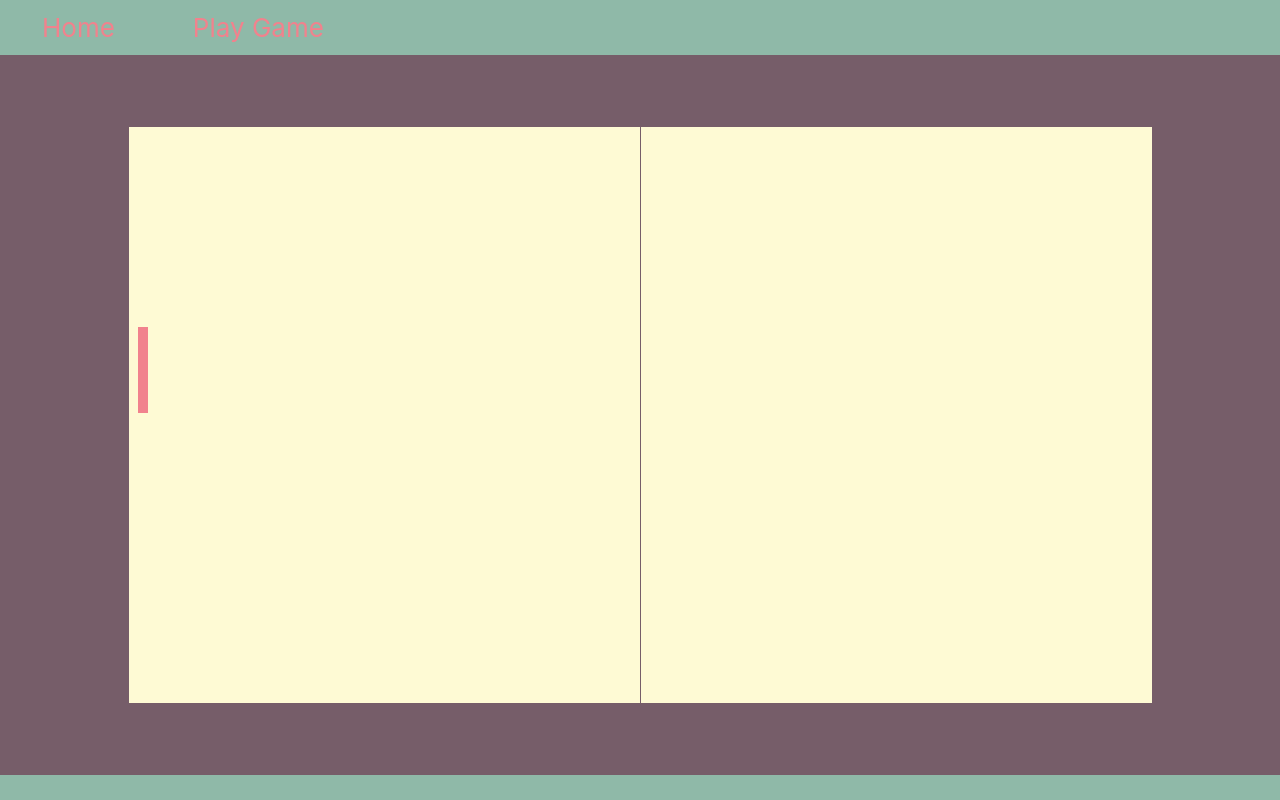
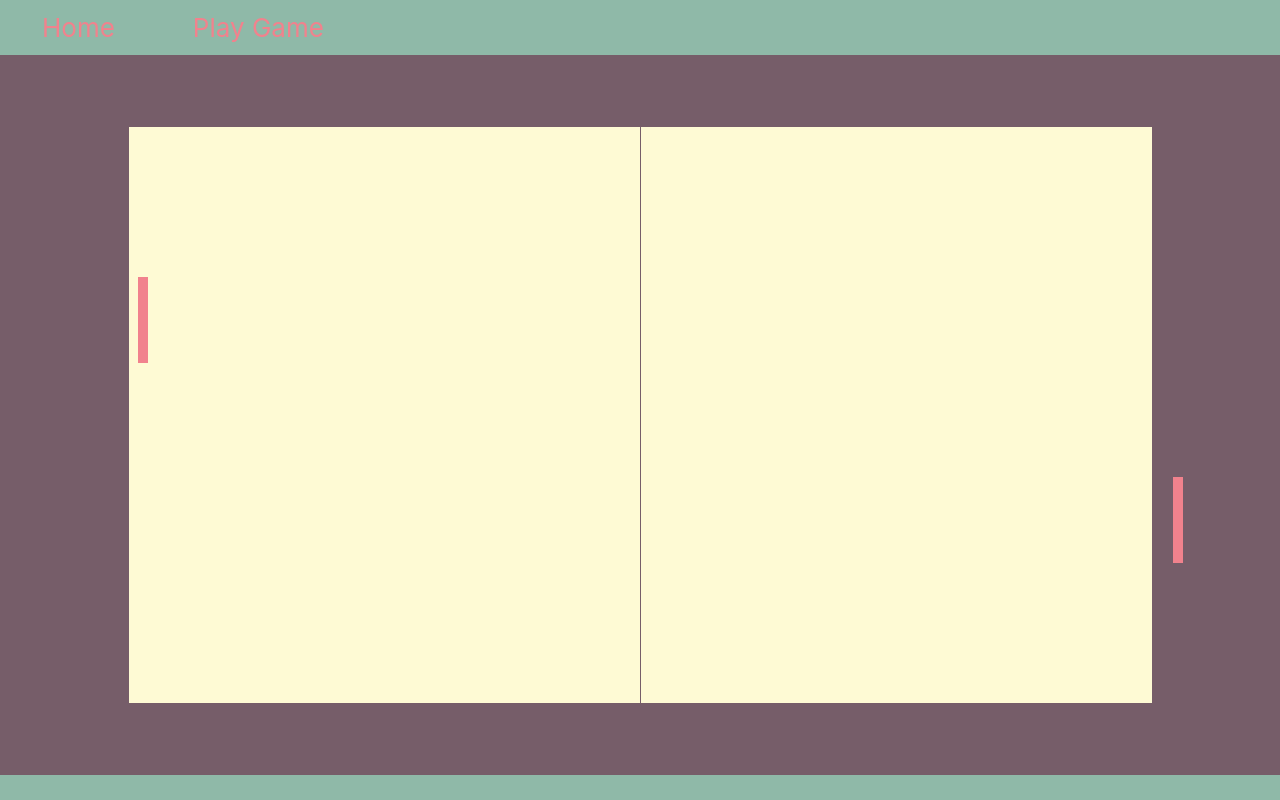
Before and after one commit to AndersonUniversity/Pong-in-React.js, a React (Create React App) app in the folder frontend/: page /game in a window 1280 px wide. Built offline with nearby package versions, Linux system fonts and the light colour scheme.

Commit message:
two paddles drawn (hardcoded)

```diff
--- a/frontend/src/components/GameArea.js
+++ b/frontend/src/components/GameArea.js
@@ -13,7 +13,8 @@ import './GameArea.css';
 const GameArea = () => {
   return (
     <div className="GameArea">
-      <Paddle x={10} y={200} />
+      <Paddle x={10} y={150} />
+      <Paddle x={1045} y={350} />
     </div>
   );
 };
```
